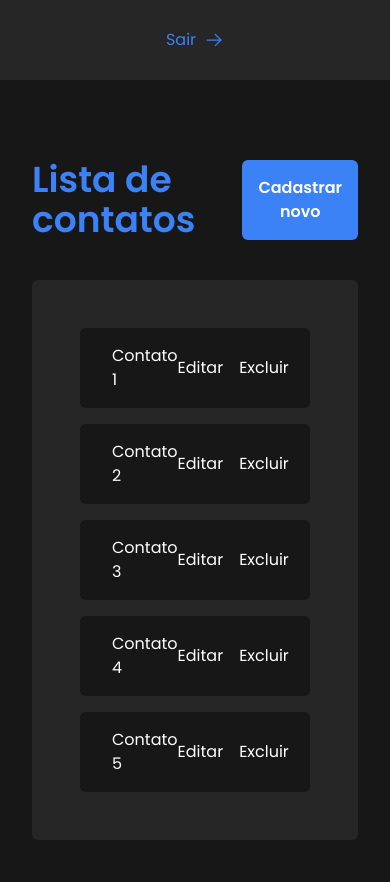
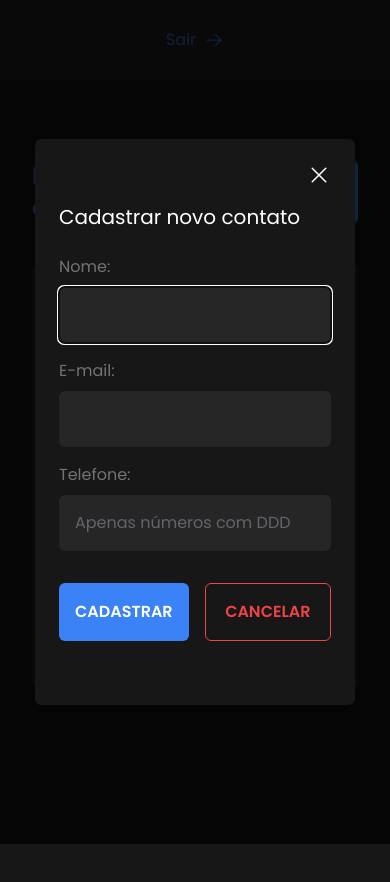
Before and after one commit to wellingtonrodriguesbr/my-contacts, a React (Vite) app: page /contacts in a window 390 px wide. Both pictures are taken after a click on the button "Cadastrar novo". Shown: the top 882 px of the page. After the commit the page ends 844 px from the top, so only its background shows below. Built offline with nearby package versions, Linux system fonts and the light colour scheme.

Commit message:
feat: WIP modal

```diff
--- a/src/components/Container.tsx
+++ b/src/components/Container.tsx
@@ -6,8 +6,6 @@ interface ContainerProps {
 
 export function Container({ children }: ContainerProps) {
   return (
-    <div className="w-full h-screen max-w-screen-xl mx-auto px-8 my-12 md:my-0">
-      {children}
-    </div>
+    <div className="w-full h-full max-w-screen-xl mx-auto px-8">{children}</div>
   );
 }
--- /dev/null
+++ b/src/components/Form/Input.tsx
@@ -0,0 +1,33 @@
+interface InputProps extends React.InputHTMLAttributes<HTMLInputElement> {
+  label: string;
+  type: string;
+  name: string;
+  id: string;
+  placeholder?: string;
+}
+
+export function Input({
+  label,
+  type,
+  name,
+  id,
+  placeholder,
+  ...props
+}: InputProps) {
+  return (
+    <div className="flex flex-col gap-2">
+      <label htmlFor="email" className="text-neutral-500">
+        {label}:
+      </label>
+      <input
+        className="bg-neutral-800 p-4 rounded-md placeholder:opacity-50"
+        type={type}
+        name={name}
+        id={id}
+        required
+        placeholder={placeholder}
+        {...props}
+      />
+    </div>
+  );
+}
--- /dev/null
+++ b/src/components/Form/index.tsx
@@ -0,0 +1,49 @@
+import { ChangeEvent, useState } from "react";
+import { phoneFormatter } from "../../utils/phoneFormatter";
+import { Input } from "./Input";
+
+interface FormProps {
+  onClose?: () => void;
+}
+
+export function Form({ onClose }: FormProps) {
+  const [phone, setPhone] = useState("");
+
+  function handleChangePhone(event: ChangeEvent<HTMLInputElement>) {
+    const phone = phoneFormatter(event.target.value);
+    setPhone(phone);
+  }
+
+  return (
+    <form action="" className="flex flex-col gap-4 w-full">
+      <Input label="Nome" type="text" name="name" id="name" />
+      <Input label="E-mail" type="email" name="email" id="email" />
+      <Input
+        label="Telefone"
+        type="text"
+        name="phoneNumber"
+        id="phoneNumber"
+        value={phone}
+        onChange={handleChangePhone}
+        placeholder="Apenas números com DDD"
+      />
+
+      <div className="flex justify-center gap-4">
+        <button
+          type="submit"
+          className="bg-blue-500 w-full uppercase font-semibold p-4 rounded-md hover:bg-blue-700 transition-colors mt-4"
+        >
+          Cadastrar
+        </button>
+
+        <button
+          onClick={onClose}
+          type="submit"
+          className="border border-red-500 text-red-500 w-full uppercase font-semibold p-4 rounded-md transition-colors mt-4"
+        >
+          Cancelar
+        </button>
+      </div>
+    </form>
+  );
+}
--- /dev/null
+++ b/src/components/Modal.tsx
@@ -0,0 +1,35 @@
+import * as Dialog from "@radix-ui/react-dialog";
+import { X } from "phosphor-react";
+import { Form } from "./Form";
+
+interface ModalProps {
+  open: boolean;
+  onClose: () => void;
+}
+
+export function Modal({ open, onClose }: ModalProps) {
+  return (
+    <Dialog.Root open={open}>
+      <Dialog.Portal>
+        <Dialog.Overlay
+          className="fixed w-screen h-screen inset-0 bg-black bg-opacity-75"
+          onClick={onClose}
+        />
+        <Dialog.Content className="max-w-[20rem] md:max-w-[32rem] rounded-md px-6 md:px-12 py-16 md:py-10 bg-neutral-900 fixed top-1/2 left-1/2 -translate-x-1/2 -translate-y-1/2">
+          <Dialog.Title>
+            <h3 className="text-xl">Cadastrar novo contato</h3>
+          </Dialog.Title>
+          <Dialog.Description className="mt-6">
+            <Form onClose={onClose} />
+          </Dialog.Description>
+          <Dialog.Close
+            onClick={onClose}
+            className="absolute bg-transparent border-none top-6 right-6 leading-none cursor-pointer"
+          >
+            <X size={24} weight="regular" />
+          </Dialog.Close>
+        </Dialog.Content>
+      </Dialog.Portal>
+    </Dialog.Root>
+  );
+}
--- a/src/pages/Contacts.tsx
+++ b/src/pages/Contacts.tsx
@@ -1,8 +1,14 @@
-import { ArrowRight } from "phosphor-react";
+import { ArrowRight, PencilSimpleLine, TrashSimple } from "phosphor-react";
+import { useState } from "react";
 import { Link } from "react-router-dom";
 import { Container } from "../components/Container";
+import { Modal } from "../components/Modal";
 
 export function Contacts() {
+  const [isOpenModal, setIsOpenModal] = useState(false);
+  const handleOpenModal = () => setIsOpenModal(true);
+  const handleCloseModal = () => setIsOpenModal(false);
+
   return (
     <>
       <header className="bg-neutral-800 h-20 flex items-center justify-center">
@@ -17,56 +23,81 @@ export function Contacts() {
       </header>
       <Container>
         <div className="flex flex-col mt-20 h-full">
-          <div className="flex gap-4 items-center justify-between">
-            <h2 className="text-blue-500 text-4xl font-semibold md:max-w-full max-w-[200px]">
+          <div className="flex items-center justify-between">
+            <h2 className="text-blue-500 text-2xl md:text-4xl font-semibold">
               Lista de contatos
             </h2>
-            <button className="bg-blue-500 hover:bg-blue-700 transition-colors px-4 md:px-8 py-4 rounded-md font-semibold">
+            <button
+              onClick={handleOpenModal}
+              className="bg-blue-500 hover:bg-blue-700 transition-colors px-4 md:px-8 md:py-4 py-3 rounded-md font-semibold text-sm md:text-base"
+            >
               Cadastrar novo
             </button>
           </div>
 
           <div className="mt-10">
-            <ul className="flex flex-col gap-4 bg-neutral-800 p-12 rounded-md">
+            <ul className="flex flex-col gap-4 bg-neutral-800 md:p-12 py-10 px-6 rounded-md">
               <li className="bg-neutral-900 px-8 py-4 rounded-md flex justify-between items-center">
                 Contato 1
-                <div className="flex gap-4">
-                  <button>Editar</button>
-                  <button>Excluir</button>
+                <div className="flex gap-10">
+                  <button>
+                    <PencilSimpleLine size={24} />
+                  </button>
+                  <button className="text-red-500">
+                    <TrashSimple size={24} />
+                  </button>
                 </div>
               </li>
               <li className="bg-neutral-900 px-8 py-4 rounded-md flex justify-between items-center">
                 Contato 2
-                <div className="flex gap-4">
-                  <button>Editar</button>
-                  <button>Excluir</button>
+                <div className="flex gap-10">
+                  <button>
+                    <PencilSimpleLine size={24} />
+                  </button>
+                  <button className="text-red-500">
+                    <TrashSimple size={24} />
+                  </button>
                 </div>
               </li>
               <li className="bg-neutral-900 px-8 py-4 rounded-md flex justify-between items-center">
                 Contato 3
-                <div className="flex gap-4">
-                  <button>Editar</button>
-                  <button>Excluir</button>
+                <div className="flex gap-10">
+                  <button>
+                    <PencilSimpleLine size={24} />
+                  </button>
+                  <button className="text-red-500">
+                    <TrashSimple size={24} />
+                  </button>
                 </div>
               </li>
               <li className="bg-neutral-900 px-8 py-4 rounded-md flex justify-between items-center">
                 Contato 4
-                <div className="flex gap-4">
-                  <button>Editar</button>
-                  <button>Excluir</button>
+                <div className="flex gap-10">
+                  <button>
+                    <PencilSimpleLine size={24} />
+                  </button>
+                  <button className="text-red-500">
+                    <TrashSimple size={24} />
+                  </button>
                 </div>
               </li>
               <li className="bg-neutral-900 px-8 py-4 rounded-md flex justify-between items-center">
                 Contato 5
-                <div className="flex gap-4">
-                  <button>Editar</button>
-                  <button>Excluir</button>
+                <div className="flex gap-10">
+                  <button>
+                    <PencilSimpleLine size={24} />
+                  </button>
+                  <button className="text-red-500">
+                    <TrashSimple size={24} />
+                  </button>
                 </div>
               </li>
             </ul>
           </div>
         </div>
       </Container>
+
+      <Modal open={isOpenModal} onClose={handleCloseModal} />
     </>
   );
 }
--- a/src/pages/Login.tsx
+++ b/src/pages/Login.tsx
@@ -38,7 +38,10 @@ export function Login() {
                 id="password"
               />
             </div>
-            <button className="bg-blue-500 uppercase font-semibold p-4 rounded-md hover:bg-blue-700 transition-colors">
+            <button
+              type="submit"
+              className="bg-blue-500 uppercase font-semibold p-4 rounded-md hover:bg-blue-700 transition-colors"
+            >
               Entrar
             </button>
           </form>
--- a/src/pages/Register.tsx
+++ b/src/pages/Register.tsx
@@ -4,7 +4,7 @@ import { Container } from "../components/Container";
 export function Register() {
   return (
     <Container>
-      <div className="flex flex-col-reverse md:flex-row justify-center gap-6 md:gap-12 items-center h-full">
+      <div className="flex flex-col-reverse md:flex-row justify-center gap-6 md:gap-12 items-center h-screen">
         <div className="bg-neutral-800 py-12 px-6 md:p-12 rounded-md w-full max-w-lg">
           <form action="" className="flex flex-col gap-6">
             <div className="flex flex-col gap-2">
@@ -44,7 +44,10 @@ export function Register() {
                 id="password"
               />
             </div>
-            <button className="bg-blue-500 uppercase font-semibold p-4 rounded-md hover:bg-blue-700 transition-colors">
+            <button
+              type="submit"
+              className="bg-blue-500 uppercase font-semibold p-4 rounded-md hover:bg-blue-700 transition-colors"
+            >
               Cadastrar
             </button>
           </form>
```
